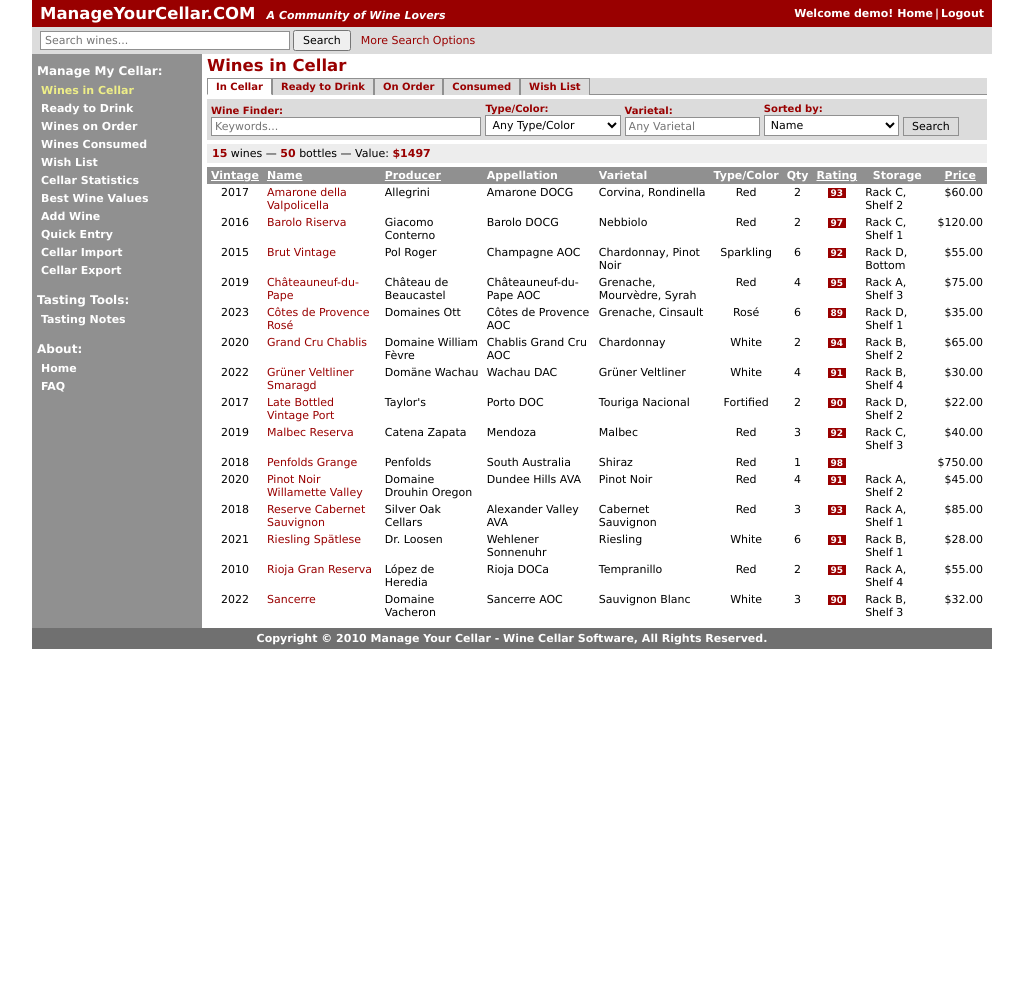
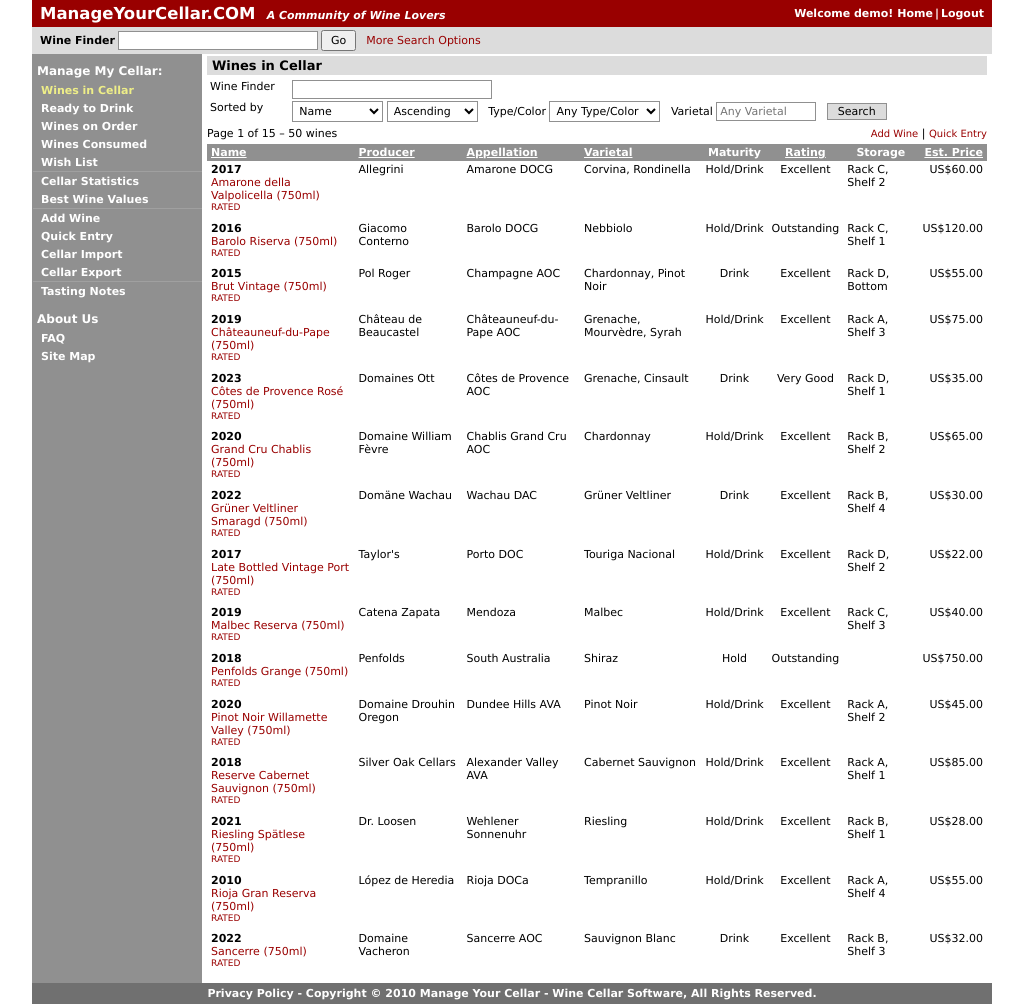
Before and after one commit to benjaminsklar/wine-cellar-manager, a Flask app: page /cellar in a window 1280 px wide. Shown: the whole page, without its empty margins (128-1151 px from the left). Before the commit the page ends 649 px from the top, so only its background shows below. Run offline with Flask 3, Linux system fonts and the light colour scheme; a user stored in the database is signed in; some libraries are stand-ins or nearby versions.

Commit message:
Pixel-perfect match to ManageYourCellar.com layout and features
Layout & Display:
- Name column now shows vintage + wine name (size) + RATED label, matching original
- Columns match original: Name, Producer, Appellation, Varietal, Maturity, Rating, Storage, Est. Price
- Added Maturity column with Drink/Hold/Hold-Drink/Mature logic from drink windows
- Rating displays as text: Outstanding/Excellent/Very Good/Good etc, matching original
- Prices display as US$XX.XX with n/a fallback, matching original
- Wine Finder search bar matches original layout with Sort By + Ascending/Descending

Data:
- Propagated tasting note scores to wine ratings (81 wines)
- Generated drink windows from vintage+type for maturity display (372 wines)
- Added sort_order field (ascending/descending) to search forms

Models:
- Added maturity_display, rating_text, name_display, has_rating properties
- All views use consistent ManageYourCellar formatting

Co-authored-by: Cursor <cursoragent@cursor.com>

```diff
--- a/app.py
+++ b/app.py
@@ -156,18 +156,23 @@ def cellar():
 
     # Sorting
     sort_by = search_form.sort_by.data or 'name'
-    sort_map = {
+    sort_order = search_form.sort_order.data or 'asc'
+    sort_col_map = {
         'name': Wine.name,
-        'vintage': Wine.vintage.desc(),
+        'vintage': Wine.vintage,
         'producer': Wine.producer,
         'appellation': Wine.appellation,
         'varietal': Wine.varietal1,
         'wine_type': Wine.wine_type,
-        'rating': Wine.rating.desc(),
-        'price': Wine.price.desc(),
-        'date_added': Wine.date_added.desc(),
+        'rating': Wine.rating,
+        'price': Wine.price,
+        'date_added': Wine.date_added,
     }
-    query = query.order_by(sort_map.get(sort_by, Wine.name))
+    sort_col = sort_col_map.get(sort_by, Wine.name)
+    if sort_order == 'desc':
+        query = query.order_by(sort_col.desc())
+    else:
+        query = query.order_by(sort_col.asc())
 
     wines = query.all()
 
--- a/forms.py
+++ b/forms.py
@@ -103,3 +103,6 @@ class SearchForm(FlaskForm):
         ('wine_type', 'Type/Color'), ('rating', 'Rating'),
         ('price', 'Price'), ('date_added', 'Date Added')
     ], default='name', validators=[Optional()])
+    sort_order = SelectField('Order', choices=[
+        ('asc', 'Ascending'), ('desc', 'Descending')
+    ], default='asc', validators=[Optional()])
--- a/templates/base.html
+++ b/templates/base.html
@@ -8,12 +8,12 @@
 </head>
 <body>
 <div class="page-container">
-    <!-- Header Bar (matching tr.headerbar #990000) -->
+    <!-- Header Bar (matching #990000 banner) -->
     <div class="top-banner">
         <div class="top-banner-inner">
             <div class="logo-area">
                 <a href="{{ url_for('home') }}">ManageYourCellar.COM</a>
-                <span class="logo-subtitle">&nbsp; A Community of Wine Lovers</span>
+                <span class="logo-subtitle">&nbsp;&nbsp;<i>A Community of Wine Lovers</i></span>
             </div>
             <div class="top-links">
                 {% if current_user.is_authenticated %}
@@ -27,11 +27,12 @@
         </div>
     </div>
 
-    <!-- Search Bar (matching td.title #DCDCDC) -->
+    <!-- Wine Finder quick search (matching original top bar) -->
     <div class="search-bar">
         <form method="GET" action="{{ url_for('search') }}" style="display:flex;align-items:center;gap:3px;">
-            <input type="text" name="query" placeholder="Search wines...">
-            <button type="submit">Search</button>
+            <span style="font-size:11px;font-weight:bold;">Wine Finder</span>
+            <input type="text" name="query" style="width:200px;">
+            <button type="submit">Go</button>
         </form>
         <a href="{{ url_for('search') }}" class="more-options">More Search Options</a>
     </div>
@@ -50,7 +51,7 @@
 
     {% block layout %}
     <div class="main-layout">
-        <!-- Sidebar / Navbar (matching td.navbar #909090) -->
+        <!-- Sidebar / Navbar (#909090 gray) matching original exactly -->
         <div class="sidebar">
             <div class="sb-title">Manage My Cellar:</div>
             <div class="sb-links">
@@ -59,23 +60,24 @@
                 <a href="{{ url_for('cellar', status='on_order') }}" class="{{ 'active' if request.args.get('status') == 'on_order' }}">Wines on Order</a>
                 <a href="{{ url_for('cellar', status='consumed') }}" class="{{ 'active' if request.args.get('status') == 'consumed' }}">Wines Consumed</a>
                 <a href="{{ url_for('cellar', status='wishlist') }}" class="{{ 'active' if request.args.get('status') == 'wishlist' }}">Wish List</a>
+            </div>
+            <div class="sb-links" style="border-top:1px solid #a0a0a0;">
                 <a href="{{ url_for('stats') }}" class="{{ 'active' if request.endpoint == 'stats' }}">Cellar Statistics</a>
                 <a href="{{ url_for('best_values') }}" class="{{ 'active' if request.endpoint == 'best_values' }}">Best Wine Values</a>
+            </div>
+            <div class="sb-links" style="border-top:1px solid #a0a0a0;">
                 <a href="{{ url_for('add_wine') }}" class="{{ 'active' if request.endpoint == 'add_wine' }}">Add Wine</a>
                 <a href="{{ url_for('quick_entry') }}" class="{{ 'active' if request.endpoint == 'quick_entry' }}">Quick Entry</a>
                 <a href="{{ url_for('cellar_import') }}" class="{{ 'active' if request.endpoint == 'cellar_import' }}">Cellar Import</a>
                 <a href="{{ url_for('export_cellar') }}">Cellar Export</a>
             </div>
-
-            <div class="sb-title" style="margin-top:6px;">Tasting Tools:</div>
-            <div class="sb-links">
+            <div class="sb-links" style="border-top:1px solid #a0a0a0;">
                 <a href="{{ url_for('tasting_list') }}" class="{{ 'active' if request.endpoint == 'tasting_list' }}">Tasting Notes</a>
             </div>
-
-            <div class="sb-title" style="margin-top:6px;">About:</div>
+            <div class="sb-title" style="margin-top:4px;">About Us</div>
             <div class="sb-links">
-                <a href="{{ url_for('home') }}">Home</a>
                 <a href="{{ url_for('faq') }}" class="{{ 'active' if request.endpoint == 'faq' }}">FAQ</a>
+                <a href="{{ url_for('home') }}">Site Map</a>
             </div>
         </div>
 
@@ -88,7 +90,7 @@
 </div>
 
 <div class="site-footer">
-    Copyright &copy; 2010 <a href="{{ url_for('home') }}">Manage Your Cellar - Wine Cellar Software</a>, All Rights Reserved.
+    <a href="#">Privacy Policy</a> - Copyright &copy; 2010 <a href="{{ url_for('home') }}">Manage Your Cellar - Wine Cellar Software</a>, All Rights Reserved.
 </div>
 
 <script>
--- a/templates/cellar.html
+++ b/templates/cellar.html
@@ -2,92 +2,92 @@
 {% block title %}{{ status_label }} - ManageYourCellar.com{% endblock %}
 
 {% block content %}
-<div class="page-header">
-    <h1>{{ status_label }}</h1>
+<!-- Title matching original: "Wines in Cellar" -->
+<div class="section-title" style="font-size:13px;"><b>{{ status_label }}</b></div>
+
+<!-- Wine Finder bar matching original layout exactly -->
+<div style="padding:2px 0;">
+<form method="GET" action="{{ url_for('cellar') }}">
+    <input type="hidden" name="status" value="{{ status }}">
+    <table class="detail-table" style="margin:0;">
+        <tr>
+            <td style="white-space:nowrap;padding:1px 3px;">
+                <span style="font-size:11px;">Wine Finder</span>
+            </td>
+            <td style="padding:1px 3px;">
+                {{ search_form.query(class="form-control", style="width:200px;display:inline;", placeholder="") }}
+            </td>
+        </tr>
+        <tr>
+            <td style="white-space:nowrap;padding:1px 3px;">
+                <span style="font-size:11px;">Sorted by</span>
+            </td>
+            <td style="padding:1px 3px;">
+                {{ search_form.sort_by(class="form-control", style="width:auto;display:inline;") }}
+                {{ search_form.sort_order(class="form-control", style="width:auto;display:inline;") }}
+                &nbsp;
+                <span style="font-size:11px;">Type/Color</span>
+                {{ search_form.wine_type(class="form-control", style="width:auto;display:inline;") }}
+                &nbsp;
+                <span style="font-size:11px;">Varietal</span>
+                {{ search_form.varietal(class="form-control", style="width:100px;display:inline;", placeholder="Any Varietal") }}
+                &nbsp;
+                <button type="submit" class="btn btn-secondary" style="padding:1px 10px;">Search</button>
+            </td>
+        </tr>
+    </table>
+</form>
 </div>
 
-<div class="tabs">
-    <a href="{{ url_for('cellar', status='cellar') }}" class="tab {{ 'active' if status == 'cellar' }}">In Cellar</a>
-    <a href="{{ url_for('ready_to_drink') }}" class="tab {{ 'active' if request.endpoint == 'ready_to_drink' }}">Ready to Drink</a>
-    <a href="{{ url_for('cellar', status='on_order') }}" class="tab {{ 'active' if status == 'on_order' }}">On Order</a>
-    <a href="{{ url_for('cellar', status='consumed') }}" class="tab {{ 'active' if status == 'consumed' }}">Consumed</a>
-    <a href="{{ url_for('cellar', status='wishlist') }}" class="tab {{ 'active' if status == 'wishlist' }}">Wish List</a>
-</div>
-
-<!-- Filter bar matching original's search -->
-<div class="filter-bar">
-    <form method="GET" action="{{ url_for('cellar') }}">
-        <input type="hidden" name="status" value="{{ status }}">
-        <div class="filter-row">
-            <div class="form-group" style="flex:2;">
-                <label>Wine Finder:</label>
-                {{ search_form.query(class="form-control", placeholder="Keywords...") }}
-            </div>
-            <div class="form-group">
-                <label>Type/Color:</label>
-                {{ search_form.wine_type(class="form-control") }}
-            </div>
-            <div class="form-group">
-                <label>Varietal:</label>
-                {{ search_form.varietal(class="form-control", placeholder="Any Varietal") }}
-            </div>
-            <div class="form-group">
-                <label>Sorted by:</label>
-                {{ search_form.sort_by(class="form-control") }}
-            </div>
-            <div class="form-group" style="flex:0;">
-                <label>&nbsp;</label>
-                <button type="submit" class="btn btn-secondary">Search</button>
-            </div>
-        </div>
-    </form>
+<!-- Page info -->
+<div style="font-size:11px;padding:2px 0;display:flex;justify-content:space-between;align-items:center;">
+    <span>
+        {% if wines %}
+        Page 1 of {{ wines|length }} &ndash; {{ wines|sum(attribute='quantity') }} wines
+        {% endif %}
+    </span>
+    <span>
+        <a href="{{ url_for('add_wine') }}" style="font-size:10px;">Add Wine</a> |
+        <a href="{{ url_for('quick_entry') }}" style="font-size:10px;">Quick Entry</a>
+    </span>
 </div>
 
 {% if wines %}
-<div class="info-box">
-    <strong>{{ wines|length }}</strong> wine{{ 's' if wines|length != 1 }} &mdash;
-    <strong>{{ wines|sum(attribute='quantity') }}</strong> bottle{{ 's' if wines|sum(attribute='quantity') != 1 }}
-    {% if status == 'cellar' %}
-    &mdash; Value: <strong>${{ "%.0f"|format(wines|selectattr('price')|sum(attribute='price')) }}</strong>
-    {% endif %}
-</div>
-
 <table class="wine-table">
     <thead>
         <tr>
-            <th><a href="{{ url_for('cellar', status=status, sort_by='vintage') }}">Vintage</a></th>
             <th style="text-align:left;"><a href="{{ url_for('cellar', status=status, sort_by='name') }}">Name</a></th>
             <th style="text-align:left;"><a href="{{ url_for('cellar', status=status, sort_by='producer') }}">Producer</a></th>
-            <th style="text-align:left;">Appellation</th>
-            <th style="text-align:left;">Varietal</th>
-            <th>Type/Color</th>
-            <th>Qty</th>
+            <th style="text-align:left;"><a href="{{ url_for('cellar', status=status, sort_by='appellation') }}">Appellation</a></th>
+            <th style="text-align:left;"><a href="{{ url_for('cellar', status=status, sort_by='varietal') }}">Varietal</a></th>
+            <th>Maturity</th>
             <th><a href="{{ url_for('cellar', status=status, sort_by='rating') }}">Rating</a></th>
-            <th>Storage</th>
-            <th><a href="{{ url_for('cellar', status=status, sort_by='price') }}">Price</a></th>
+            {% if status == 'cellar' %}<th>Storage</th>{% endif %}
+            <th style="text-align:right;"><a href="{{ url_for('cellar', status=status, sort_by='price') }}">Est. Price</a></th>
         </tr>
     </thead>
     <tbody>
         {% for wine in wines %}
         <tr>
-            <td style="text-align:center;">{{ wine.vintage or '' }}</td>
-            <td><a href="{{ url_for('wine_detail', wine_id=wine.id) }}" class="wine-link">{{ wine.name }}{% if wine.size_ml and wine.size_ml != 750 %} ({{ wine.size_display }}){% endif %}</a></td>
+            <td>
+                {% if wine.vintage %}<span style="font-weight:bold;">{{ wine.vintage }}</span><br>{% endif %}
+                <a href="{{ url_for('wine_detail', wine_id=wine.id) }}" class="wine-link">{{ wine.name }} ({{ wine.size_ml or 750 }}ml)</a>
+                {% if wine.has_rating %}<br><span style="font-size:9px;vertical-align:super;color:#990000;">RATED</span>{% endif %}
+            </td>
             <td>{{ wine.producer }}</td>
             <td>{{ wine.appellation or '' }}</td>
             <td>{{ wine.varietals_display or '' }}</td>
-            <td style="text-align:center;">{{ wine.wine_type }}</td>
-            <td style="text-align:center;">{{ wine.quantity }}</td>
-            <td style="text-align:center;">{% if wine.rating %}<span class="wine-tag rating">{{ wine.rating }}</span>{% endif %}</td>
-            <td>{{ wine.stored or '' }}</td>
-            <td style="text-align:right;">{% if wine.price %}${{ "%.2f"|format(wine.price) }}{% endif %}</td>
+            <td style="text-align:center;">{{ wine.maturity_display or '' }}</td>
+            <td style="text-align:center;">{{ wine.rating_text }}</td>
+            {% if status == 'cellar' %}<td>{{ wine.stored or '' }}</td>{% endif %}
+            <td style="text-align:right;">{% if wine.price %}US${{ "%.2f"|format(wine.price) }}{% else %}n/a{% endif %}</td>
         </tr>
         {% endfor %}
     </tbody>
 </table>
 {% else %}
 <div class="empty-state">
-    <h3>No wines found</h3>
-    <p><a href="{{ url_for('add_wine') }}">Add Wine</a> to get started.</p>
+    <p>No wines found. <a href="{{ url_for('add_wine') }}">Add Wine</a> to get started.</p>
 </div>
 {% endif %}
 {% endblock %}
```
Also changed, not shown: models.py (+67 -0 lines), requirements.txt (+1 -8 lines), seed.py (+37 -0 lines), templates/best_values.html (+16 -16 lines), templates/home.html (+21 -13 lines), templates/login.html (+8 -4 lines), templates/ready.html (+17 -24 lines), templates/search.html (+26 -37 lines), templates/stats.html (+5 -5 lines), templates/tastings.html (+6 -5 lines), templates/wine_detail.html (+15 -10 lines), README.md (added).
